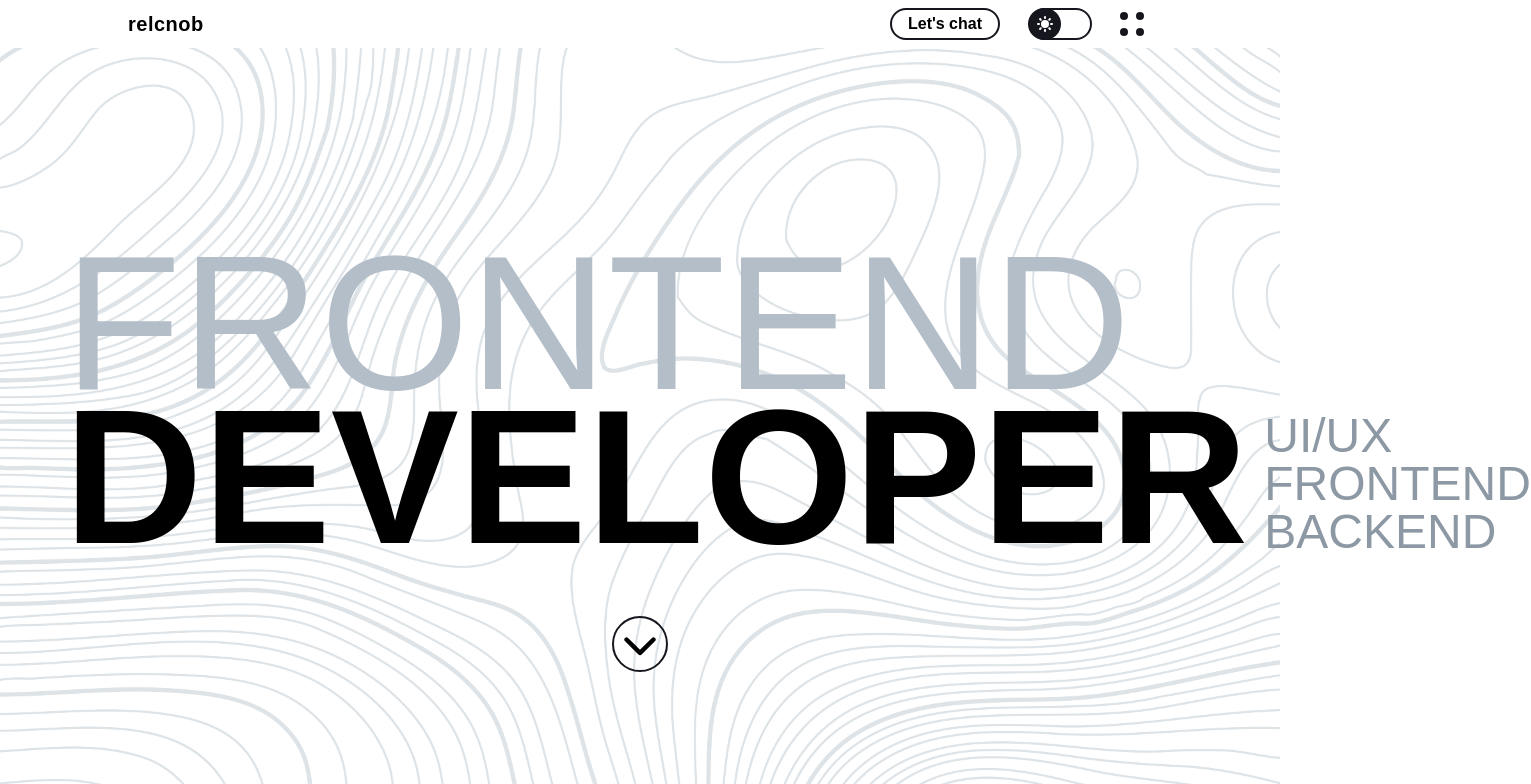
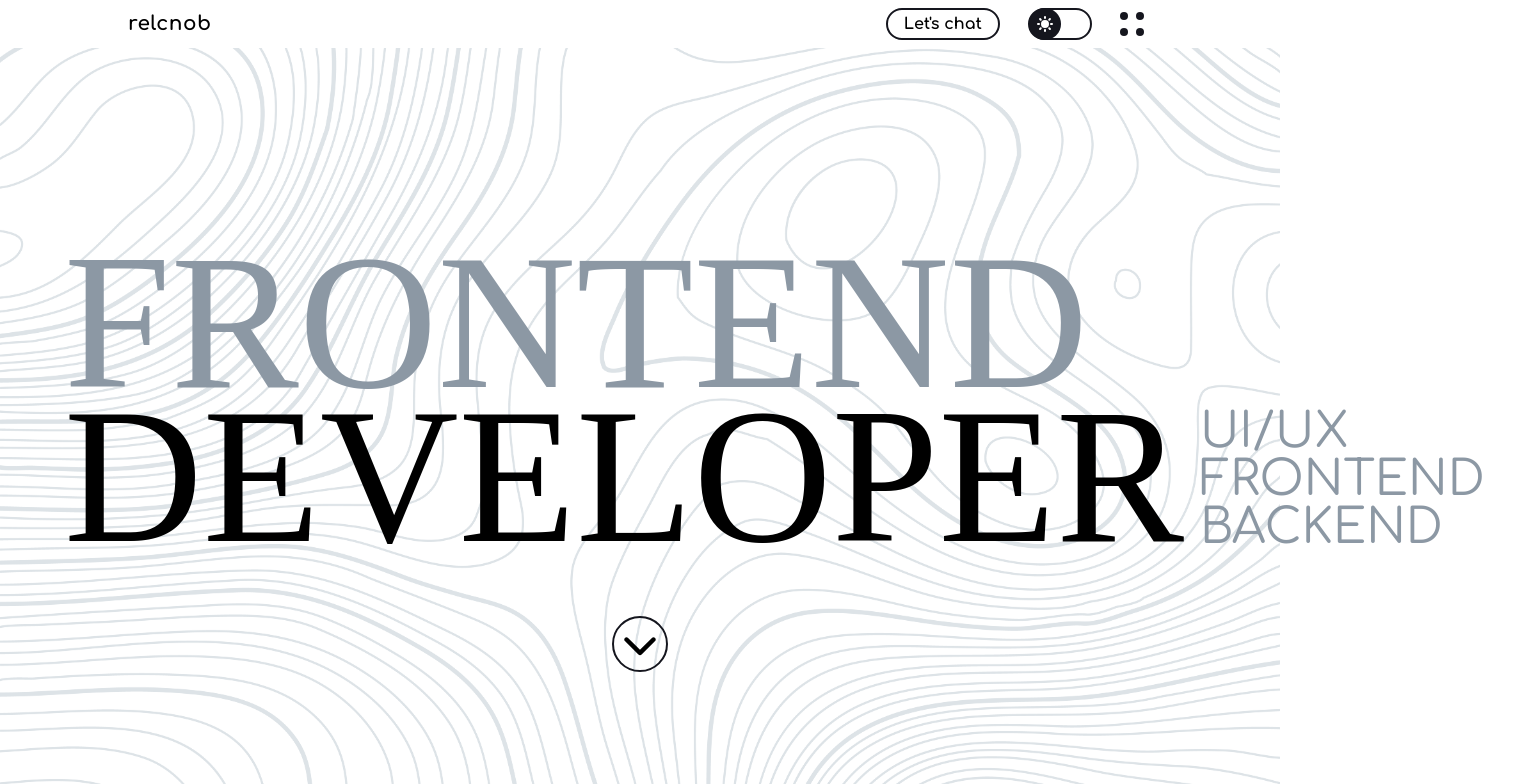
Before and after one commit to relcnob/portfolio-2024, a Next.js app: page / in a window 1280 px wide. Shown: the top 784 px of the page, 1531 px wide, since content can reach past the window. Built offline with nearby package versions, Linux system fonts and the light colour scheme.

Commit message:
fix: fonts

```diff
--- a/src/app/components/ui-elements/hero/Hero.tsx
+++ b/src/app/components/ui-elements/hero/Hero.tsx
@@ -8,22 +8,22 @@ interface HeroProps {
 const Hero = ({ onClick }: HeroProps): JSX.Element => {
   return (
     <section
-      className={`flex w-full px-4 md:px-8 lg:px-16 2xl:px-32 items-center min-h-[100vh] bg-[url('/bg-white.png')] dark:bg-[url('/bg-black.png')] bg-cover bg-center relative`}
+      className={` flex w-full px-4 md:px-8 lg:px-16 2xl:px-32 items-center min-h-[100vh] bg-[url('/bg-white.png')] dark:bg-[url('/bg-black.png')] bg-cover bg-center relative`}
     >
       <div className={`flex flex-row gap-0`}>
         <div className={`flex flex-col gap-0`}>
           <h1
-            className={`text-[3rem] md:text-[8rem] xl:text-[12rem] m-0 leading-[0.8] text-primary-100 font-light`}
+            className={`font-serif font-normal text-[3rem] md:text-[8rem] xl:text-[12rem] m-0 leading-[0.8] text-primary-200 font-light`}
           >
             FRONTEND
           </h1>
           <h1
-            className={`text-[3rem] md:text-[8rem] xl:text-[12rem] font-bold m-0 leading-[0.8]`}
+            className={`font-serif font-normal text-[3rem] md:text-[8rem] xl:text-[12rem] font-bold m-0 leading-[0.8]`}
           >
             DEVELOPER
           </h1>
         </div>
-        <div className="flex flex-col gap-0 md:text-2xl xl:text-5xl justify-end leading-none mb-[-2px] pl-4 text-primary-200">
+        <div className="flex flex-col gap-0 md:text-2xl xl:text-5xl justify-end leading-none mb-[2px] pl-4 text-primary-200">
           <p>UI/UX</p>
           <p>FRONTEND</p>
           <p>BACKEND</p>
--- a/src/app/layout.tsx
+++ b/src/app/layout.tsx
@@ -4,8 +4,6 @@ import "./styles/globals.css";
 import "./styles/output.css";
 import { ThemeProvider } from "next-themes";
 import CustomCursor from "./components/functionalities/custom-cursor/Custom-cursor";
-import Footer from "./components/ui-elements/footer/Footer";
-import Header from "./components/ui-elements/header/Header";
 
 export const metadata: Metadata = {
   title: "Fryderyk Boncler | 2024",
@@ -19,7 +17,7 @@ export default function RootLayout({
 }>) {
   return (
     <html lang="en">
-      <body className={`bg-white dark:bg-secondary-200`}>{children}</body>
+      <body className={`bg-white dark:bg-secondary-200 sans`}>{children}</body>
     </html>
   );
 }
--- a/src/app/styles/globals.css
+++ b/src/app/styles/globals.css
@@ -1,14 +1,17 @@
 @import "tailwindcss/base";
 @import "tailwindcss/components";
 @import "tailwindcss/utilities";
+@import url("https://fonts.googleapis.com/css2?family=Comfortaa:wght@300..700&display=swap");
+@import url('https://fonts.googleapis.com/css2?family=Bodoni+Moda:ital,opsz,wght@0,6..96,400..900;1,6..96,400..900&family=Comfortaa:wght@300..700&family=Libre+Caslon+Display&display=swap');
 
 @layer base {
   @font-face {
-    font-family: "Comfortaa", sans-serif;
+    /* font-family: "Comfortaa", sans-serif;
     font-style: normal;
+    font-optical-sizing: auto;
     font-weight: 400;
     font-display: swap;
-    src: url("https://fonts.googleapis.com/css2?family=Comfortaa:wght@300..700&display=swap");
+    src: url("https://fonts.googleapis.com/css2?family=Comfortaa:wght@300..700&display=swap"); */
   }
   html {
     font-family: "Comfortaa", system-ui, -apple-system, BlinkMacSystemFont,
--- a/src/app/styles/output.css
+++ b/src/app/styles/output.css
@@ -1,3 +1,5 @@
+@import url("https://fonts.googleapis.com/css2?family=Comfortaa:wght@300..700&display=swap");
+
 *,
 *::before,
 *::after {
--- a/tailwind.config.js
+++ b/tailwind.config.js
@@ -23,6 +23,7 @@ module.exports = {
       },
       fontFamily: {
         sans: ["Comfortaa", ...defaultTheme.fontFamily.sans],
+        serif: ["Bodoni Moda", "serif"],
       },
       transitionProperty: {
         background:
```
